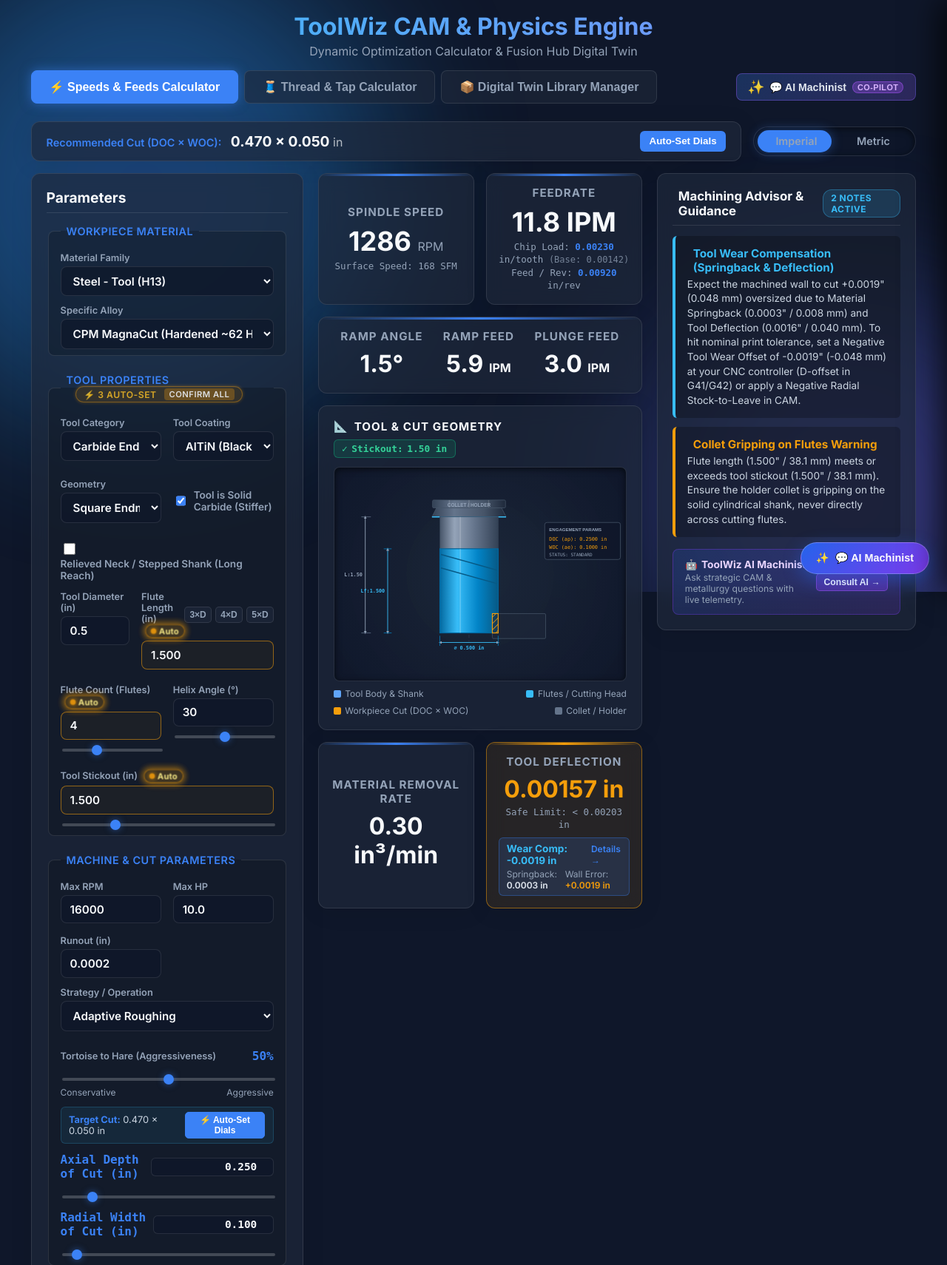
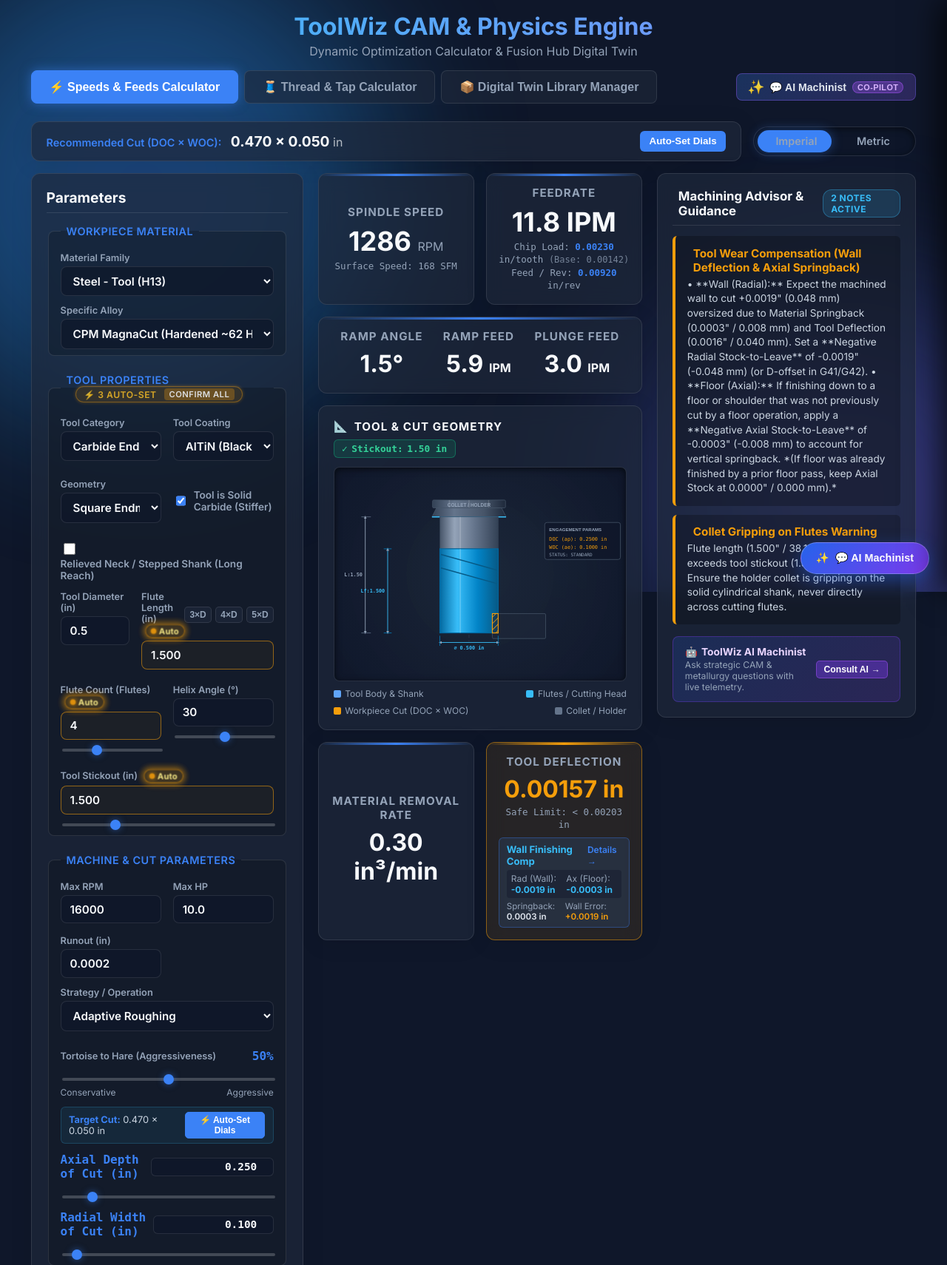
Before and after one commit to OffworldGear/ToolWiz-engine, a Flask app: page / in a window 1280 px wide. Shown: the top 1710 px of the page at 74% size. Run offline with Flask 3, Linux system fonts and the light colour scheme; data that the repository does not hold is empty.

Commit message:
feat: add floor finishing vs wall finishing dual stock compensation and yellow floor-only advisory

```diff
--- a/ai_machinist.py
+++ b/ai_machinist.py
@@ -107,8 +107,10 @@
 2. **Step 2: Try a Spring Pass First**:
    - In Fusion 360 (e.g. *Flat Machining* or *2D Pocket*), enable **Spring Passes: 1** at nominal `0.0000"` stock at $100\\%$ programmed feed. A clean spring pass frequently removes the $+0.0008"$ push-off without any risk of gouging.
 3. **Step 3: Program Negative Axial Stock to Leave**:
-   - If the floor still measures $+0.0006"$ thick due to springback, set **Radial Stock to Leave = 0.0000"** and **Axial Stock to Leave = -0.0005" to -0.0008" (-0.012 mm to -0.020 mm)**.
-   - ⚠️ **Caution**: Keep Radial Stock at `0.0000"` (do not make radial stock negative, or the side flutes will gouge adjacent vertical walls).
+   - If the floor still measures $+0.0006"$ thick due to springback, set **Axial Stock to Leave = -0.0005" to -0.0008" (-0.012 mm to -0.020 mm)**.
+   - **Floor-Only Cuts**: Set **Positive Radial Stock to Leave = +0.0050" to +0.0100" (+0.13 to +0.25 mm)**. This keeps the perimeter flutes completely off pocket walls, preventing tool rubbing, corner chatter, and chip drag marks.
+   - **Combined Floor + Wall Cuts** (e.g. Fusion 360 *Flat* with finishing passes enabled): Enter **BOTH** values—Axial Stock (`-0.0005"`) for floor springback, and Radial Stock (`-0.0008"`) for wall deflection.
+   - **Wall Finishing Cuts** (e.g. *2D Contour*): Apply Negative Radial Stock (`-0.0008"`), and also enter Negative Axial Stock (`-0.0005"`) if finishing down to an uncut floor (keep Axial at `0.0000"` if the floor was already cut).
 
 ---
 
--- a/app.py
+++ b/app.py
@@ -242,11 +242,17 @@
         # 3. Ramping Params
         ramp_angle, ramp_feed, plunge_feed = physics.calc_ramping(family, diameter, feedrate, geometry, flutes, aggressiveness, tool_type=tool)
 
+        op_lower = str(operation).lower()
+        is_floor_finish = any(s in op_lower for s in ["floor", "facing", "flat", "horizontal", "face"])
+        is_finishing = "finish" in op_lower or is_floor_finish or cut_width <= (diameter * 0.15)
+
         if is_hole_tool:
             deflection = 0.0
             springback = 0.0
             total_error = 0.0
             wear_comp = 0.0
+            radial_comp = 0.0
+            axial_comp = 0.0
         else:
             deflection = physics.tool_deflection(
                 diameter, shank_size, stickout, cut_depth, cut_width, feedrate, rpm, flutes, is_carbide, material_family=family,
@@ -256,6 +262,8 @@
             springback, total_error, wear_comp = physics.calc_springback_and_deflection(
                 family, diameter, cut_depth, cut_width, feedrate, rpm, flutes, deflection, alloy=alloy
             )
+            radial_comp = wear_comp
+            axial_comp = -springback
 
         tips = physics.generate_advanced_strategies(
             family, diameter, cut_depth, cut_width, feedrate, rpm, flutes, coating, deflection,
@@ -295,6 +303,10 @@
             "springback": round(springback, 6),
             "total_error": round(total_error, 6),
             "wear_comp": round(wear_comp, 6),
+            "radial_comp": round(radial_comp, 6),
+            "axial_comp": round(axial_comp, 6),
+            "is_floor_finish": is_floor_finish,
+            "is_finishing": is_finishing,
             "sfm": round(actual_sfm, 1),
             "base_ipt": round(base_ipt, 6),
             "adj_ipt": round(adjusted_ipt, 6),
@@ -1427,22 +1439,40 @@
             current_radial = clean_and_eval_stock_expr(raw_rad, doc_unit) if raw_rad else default_rough_rad
             current_axial = clean_and_eval_stock_expr(raw_ax, doc_unit) if raw_ax else default_rough_ax
 
-            # Identify if Finishing vs Roughing
+            # Identify if Finishing vs Roughing, and Floor vs Wall
             strat_lower = strat.lower()
             name_lower = op_name.lower()
-            is_finishing_strat = any(s in strat_lower for s in [
+
+            is_floor_finish = any(s in strat_lower for s in ["flat", "face", "horizontal", "facing", "floor"])
+            is_wall_finish = any(s in strat_lower for s in [
                 "contour", "scallop", "pencil", "parallel", "morf", "ramp", "flow", "spiral", "finish", "swarf"
             ])
-            is_roughing_strat = any(s in strat_lower for s in [
-                "adaptive", "pocket", "rough", "clearing", "cavity", "rest", "flat", "face", "horizontal"
+            is_rough_strat = any(s in strat_lower for s in [
+                "adaptive", "pocket", "rough", "clearing", "cavity", "rest"
             ])
 
-            if is_roughing_strat or "rough" in name_lower or "adaptive" in name_lower or "clearing" in name_lower or "flat" in name_lower or "face" in name_lower:
+            if is_floor_finish or is_wall_finish:
+                is_finishing = True
+            elif is_rough_strat:
                 is_finishing = False
-            elif is_finishing_strat or "finish" in name_lower or "contour" in name_lower or "wall" in name_lower or "skim" in name_lower:
-                is_finishing = True
+                is_floor_finish = False
+                is_wall_finish = False
             else:
-                is_finishing = False
+                # Strategy unrecognized; inspect operation name
+                if any(s in name_lower for s in ["rough", "adaptive", "clearing"]):
+                    is_finishing = False
+                    is_floor_finish = False
+                    is_wall_finish = False
+                elif any(s in name_lower for s in ["flat", "horizontal", "face", "facing", "floor", "skim"]):
+                    is_finishing = True
+                    is_floor_finish = True
+                    is_wall_finish = False
+                elif any(s in name_lower for s in ["finish", "contour", "wall", "scallop"]):
+                    is_finishing = True
+                    is_floor_finish = False
+                    is_wall_finish = True
+                else:
+                    is_finishing = False
 
             # If doc/woc or feeds/speeds are missing, use standard finishing or roughing defaults
             # Sanitize inputs for realistic physics against accidental unit confusion (e.g. mm/min sent as IPM)
@@ -1457,12 +1487,17 @@
                 feedrate_ipm = feedrate_ipm / 25.4
 
             if is_finishing:
-                if doc_in <= 0:
-                    doc_in = flute_len * 0.75 if flute_len > 0 else diameter * 1.5
-                if woc_in <= 0:
-                    woc_in = max(diameter * 0.04, 0.008)  # 4% D light finishing cut
-                # Ensure finishing WOC does not exceed standard finish cut allowance (max 10% D or 0.025")
-                woc_in = min(woc_in, max(diameter * 0.10, 0.025))
+                if is_floor_finish:
+                    if doc_in <= 0:
+                        doc_in = max(0.005, min(0.015, diameter * 0.05))
+                    if woc_in <= 0:
+                        woc_in = diameter * 0.65  # 65% stepover for floor/face
+                else:
+                    if doc_in <= 0:
+                        doc_in = flute_len * 0.75 if flute_len > 0 else diameter * 1.5
+                    if woc_in <= 0:
+                        woc_in = max(diameter * 0.04, 0.008)  # 4% D light finishing cut
+                    woc_in = min(woc_in, max(diameter * 0.10, 0.025))
             else:
                 if doc_in <= 0:
                     doc_in = diameter * 1.0
@@ -1512,31 +1547,39 @@
                 advisory = f"Custom Batch\nRad: {rec_rad} | Ax: {rec_ax}"
             else:  # auto_compensate
                 if is_finishing:
-                    # Maximum safe negative radial stock compensation ceiling for finishing passes
+                    # Maximum safe negative radial/axial stock compensation ceiling for finishing passes
                     # Precision finish cuts should never exceed 0.0025" (0.065 mm) or 2.5% of tool diameter
                     # to prevent any risk of part gouging or scrap.
                     max_safe_comp_in = min(0.0025, max(0.0008, diameter * 0.025))
-                    is_clamped = total_err > max_safe_comp_in
                     eff_total_err = min(total_err, max_safe_comp_in)
-
-                    if is_metric:
-                        rec_rad_val = -eff_total_err * 25.4
-                        rec_rad = f"{rec_rad_val:.3f} mm"
-                        rec_ax = zero_ax_str
-                        defl_um = defl * 25.4 * 1000
-                        sb_um = sb * 25.4 * 1000
-                        if is_clamped:
-                            advisory = f"Defl: {defl_um:.1f}µm | Spring: {sb_um:.1f}µm\nRec: {rec_rad} (Clamped to safe finish ceiling)"
+                    eff_sb = min(sb, max_safe_comp_in)
+
+                    if is_floor_finish:
+                        if is_metric:
+                            rec_ax_val = -eff_sb * 25.4
+                            rec_rad_val = -eff_total_err * 25.4
+                            rec_ax = f"{rec_ax_val:.3f} mm"
+                            rec_rad = f"{rec_rad_val:.3f} mm"
+                            advisory = f"Floor Ax: {rec_ax} | Comb Rad: {rec_rad}\nTip: Use Rad +0.150mm if floor-only"
                         else:
-                            advisory = f"Defl: {defl_um:.1f}µm | Spring: {sb_um:.1f}µm\nRec: {rec_rad} ({-eff_total_err:.4f}\")"
-                    else:
-                        rec_rad_val = -eff_total_err
-                        rec_rad = f"{rec_rad_val:.4f} in"
-                        rec_ax = zero_ax_str
-                        if is_clamped:
-                            advisory = f"Defl: {defl:.4f}\" | Spring: {sb:.4f}\"\nRec: {rec_rad} (Clamped to safe finish ceiling)"
+                            rec_ax_val = -eff_sb
+                            rec_rad_val = -eff_total_err
+                            rec_ax = f"{rec_ax_val:.4f} in"
+                            rec_rad = f"{rec_rad_val:.4f} in"
+                            advisory = f"Floor Ax: {rec_ax} | Comb Rad: {rec_rad}\nTip: Use Rad +0.005\" if floor-only"
+                    else:  # Wall finishing / lateral contour
+                        if is_metric:
+                            rec_rad_val = -eff_total_err * 25.4
+                            rec_ax_val = -eff_sb * 25.4
+                            rec_rad = f"{rec_rad_val:.3f} mm"
+                            rec_ax = f"{rec_ax_val:.3f} mm"
+                            advisory = f"Wall Rad: {rec_rad} | Floor Ax: {rec_ax}\nKeep Ax: 0.000 if floor pre-cut"
                         else:
-                            advisory = f"Defl: {defl:.4f}\" | Spring: {sb:.4f}\"\nRec: {rec_rad} ({-eff_total_err*25.4:.3f} mm)"
+                            rec_rad_val = -eff_total_err
+                            rec_ax_val = -eff_sb
+                            rec_rad = f"{rec_rad_val:.4f} in"
+                            rec_ax = f"{rec_ax_val:.4f} in"
+                            advisory = f"Wall Rad: {rec_rad} | Floor Ax: {rec_ax}\nKeep Ax: 0.000\" if floor pre-cut"
                 else:
                     rec_rad = current_radial
                     rec_ax = current_axial
@@ -1547,6 +1590,8 @@
                 "name": op_name,
                 "strategy": strat,
                 "is_finishing": is_finishing,
+                "is_floor_finish": is_floor_finish,
+                "is_wall_finish": is_wall_finish,
                 "deflection_in": round(defl, 6),
                 "springback_in": round(sb, 6),
                 "total_error_in": round(total_err, 6),
--- a/templates/index.html
+++ b/templates/index.html
@@ -436,14 +436,21 @@
                             <span id="deflection_um_wrap" style="display:none; font-size:0.9rem; opacity:0.85; margin-left:4px;">(<span id="deflection_um">0.0</span> µm)</span>
                         </div>
                         <div class="sub-val" id="deflectionWarning">Safe Limit: < <span id="defLimit">0.0010</span> <span class="unit-lbl">in</span></div>
-                        <div id="wearCompBadge" style="display:none; margin-top: 8px; padding: 6px 10px; background: rgba(59, 130, 246, 0.15); border: 1px solid rgba(59, 130, 246, 0.35); border-radius: 6px; text-align: left;">
-                            <div style="display: flex; justify-content: space-between; align-items: center; font-weight: 700; color: #38bdf8; font-size: 0.85rem;">
-                                <span><i class="fa-solid fa-sliders"></i> Wear Comp: <span id="wearCompVal">-0.0000 in</span></span>
+                        <div id="wearCompBadge" style="display:none; margin-top: 8px; padding: 7px 10px; background: rgba(59, 130, 246, 0.12); border: 1px solid rgba(59, 130, 246, 0.35); border-radius: 6px; text-align: left;">
+                            <div style="display: flex; justify-content: space-between; align-items: center; font-weight: 700; color: #38bdf8; font-size: 0.82rem; margin-bottom: 4px;">
+                                <span><i class="fa-solid fa-sliders"></i> <span id="compBadgeTitle">Stock Compensation</span></span>
                                 <a href="#tipsContainer" onclick="focusAdvisorWearComp(event)" style="color:var(--accent); font-size:0.75rem; text-decoration:none; font-weight:600;">Details &rarr;</a>
                             </div>
-                            <div style="font-size: 0.75rem; color: var(--text-secondary); margin-top: 3px; display: flex; justify-content: space-between;">
+                            <div id="dualStockCompRow" style="display: grid; grid-template-columns: 1fr 1fr; gap: 6px; background: rgba(15, 23, 42, 0.4); padding: 4px 6px; border-radius: 4px; font-size: 0.75rem; margin-bottom: 4px;">
+                                <div><span style="color:#94a3b8;">Rad (Wall):</span> <strong id="radCompVal" style="color:#38bdf8;">-0.0000 in</strong></div>
+                                <div><span style="color:#94a3b8;">Ax (Floor):</span> <strong id="axCompVal" style="color:#38bdf8;">-0.0000 in</strong></div>
+                            </div>
+                            <div style="font-size: 0.72rem; color: var(--text-secondary); display: flex; justify-content: space-between;">
                                 <span>Springback: <span id="springbackVal" style="color:#e2e8f0; font-weight:600;">0.0000 in</span></span>
-                                <span>Wall Error: <span id="totalErrorVal" style="color:#f59e0b; font-weight:600;">+0.0000 in</span></span>
+                                <span><span id="errorValTitle">Wall Error</span>: <span id="totalErrorVal" style="color:#f59e0b; font-weight:600;">+0.0000 in</span></span>
+                            </div>
+                            <div id="floorOnlyRadNote" style="display:none; font-size: 0.70rem; color: #fbbf24; margin-top: 4px; border-top: 1px dashed rgba(251, 191, 36, 0.3); padding-top: 3px;">
+                                <i class="fa-solid fa-lightbulb"></i> Floor-Only: Use <strong>+0.005"</strong> (+0.13mm) Radial to stay off walls
                             </div>
                         </div>
                     </div>
@@ -2433,12 +2440,36 @@
                         if (res.total_error && res.total_error >= 0.0002) {
                             wearCompBadge.style.display = 'block';
                             const u = isMetric ? ' mm' : ' in';
-                            const wcVal = isMetric ? (res.wear_comp * 25.4).toFixed(3) : res.wear_comp.toFixed(4);
+                            const radVal = res.radial_comp != null ? (isMetric ? (res.radial_comp * 25.4).toFixed(3) : res.radial_comp.toFixed(4)) : (isMetric ? (res.wear_comp * 25.4).toFixed(3) : res.wear_comp.toFixed(4));
+                            const axVal = res.axial_comp != null ? (isMetric ? (res.axial_comp * 25.4).toFixed(3) : res.axial_comp.toFixed(4)) : (isMetric ? (-res.springback * 25.4).toFixed(3) : (-res.springback).toFixed(4));
                             const sbVal = isMetric ? (res.springback * 25.4).toFixed(3) : res.springback.toFixed(4);
                             const teVal = isMetric ? (res.total_error * 25.4).toFixed(3) : res.total_error.toFixed(4);
-                            document.getElementById('wearCompVal').innerText = `${wcVal}${u}`;
+
+                            const radCompEl = document.getElementById('radCompVal');
+                            const axCompEl = document.getElementById('axCompVal');
+                            if (radCompEl) radCompEl.innerText = `${radVal}${u}`;
+                            if (axCompEl) axCompEl.innerText = `${axVal}${u}`;
+
                             document.getElementById('springbackVal').innerText = `${sbVal}${u}`;
                             document.getElementById('totalErrorVal').innerText = `+${teVal}${u}`;
+
+                            const badgeTitle = document.getElementById('compBadgeTitle');
+                            const errorTitle = document.getElementById('errorValTitle');
+                            const floorNote = document.getElementById('floorOnlyRadNote');
+                            if (res.is_floor_finish) {
+                                if (badgeTitle) badgeTitle.innerText = "Floor Finishing Comp";
+                                if (errorTitle) errorTitle.innerText = "Floor Error";
+                                if (floorNote) {
+                                    floorNote.style.display = 'block';
+                                    floorNote.innerHTML = isMetric
+                                        ? '<i class="fa-solid fa-lightbulb"></i> Floor-Only: Use <strong>+0.130mm</strong> Radial to stay off walls'
+                                        : '<i class="fa-solid fa-lightbulb"></i> Floor-Only: Use <strong>+0.005"</strong> Radial to stay off walls';
+                                }
+                            } else {
+                                if (badgeTitle) badgeTitle.innerText = "Wall Finishing Comp";
+                                if (errorTitle) errorTitle.innerText = "Wall Error";
+                                if (floorNote) floorNote.style.display = 'none';
+                            }
                         } else {
                             wearCompBadge.style.display = 'none';
                         }
@@ -2459,9 +2490,9 @@
                             let color = t.type === 'critical' ? '#ef4444' : (t.type === 'warning' ? '#f59e0b' : '#38bdf8');
                             let icon = t.type === 'critical' ? 'fa-triangle-exclamation' : (t.type === 'warning' ? 'fa-circle-exclamation' : 'fa-circle-info');
                             let isWear = false;
-                            if (t.title && t.title.includes('Wear Compensation')) {
-                                icon = 'fa-sliders';
-                                color = '#38bdf8';
+                            if (t.title && (t.title.includes('Wear Compensation') || t.title.includes('Floor Finishing') || t.title.includes('Radial Stock Strategy'))) {
+                                icon = t.title.includes('Floor Finishing') ? 'fa-layer-group' : (t.title.includes('Radial Stock') ? 'fa-shield-halved' : 'fa-sliders');
+                                color = t.type === 'warning' ? '#f59e0b' : '#38bdf8';
                                 isWear = true;
                             } else if (t.title && t.title.includes('Work-Hardening')) {
                                 icon = 'fa-fire-flame-curved';
```
Also changed, not shown: gwizard_physics.py (+47 -20 lines), tests/test_stock_compensation_api.py (+124 -5 lines), tests/test_stock_manager_mock.py (+2 -2 lines), CHANGELOG.md.
